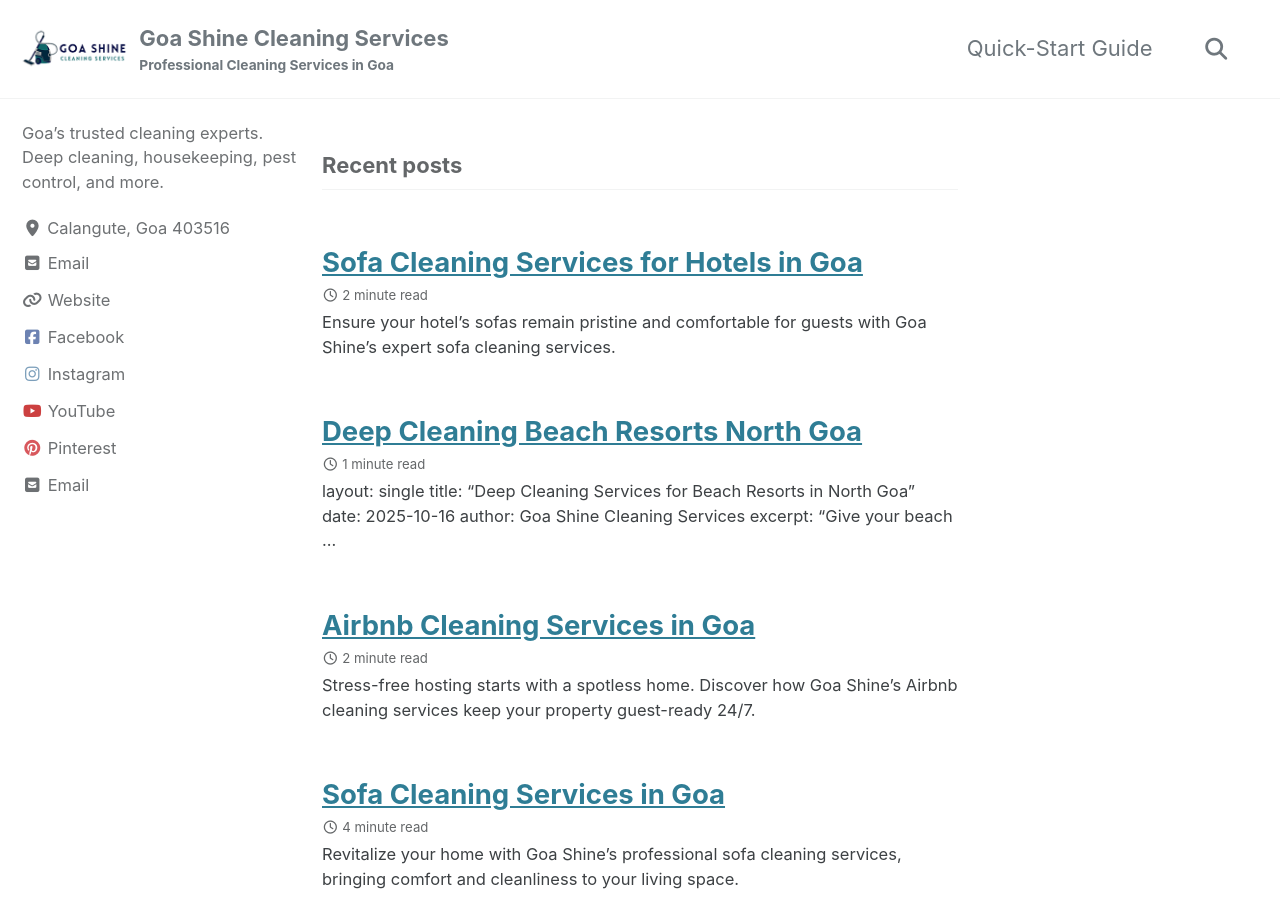
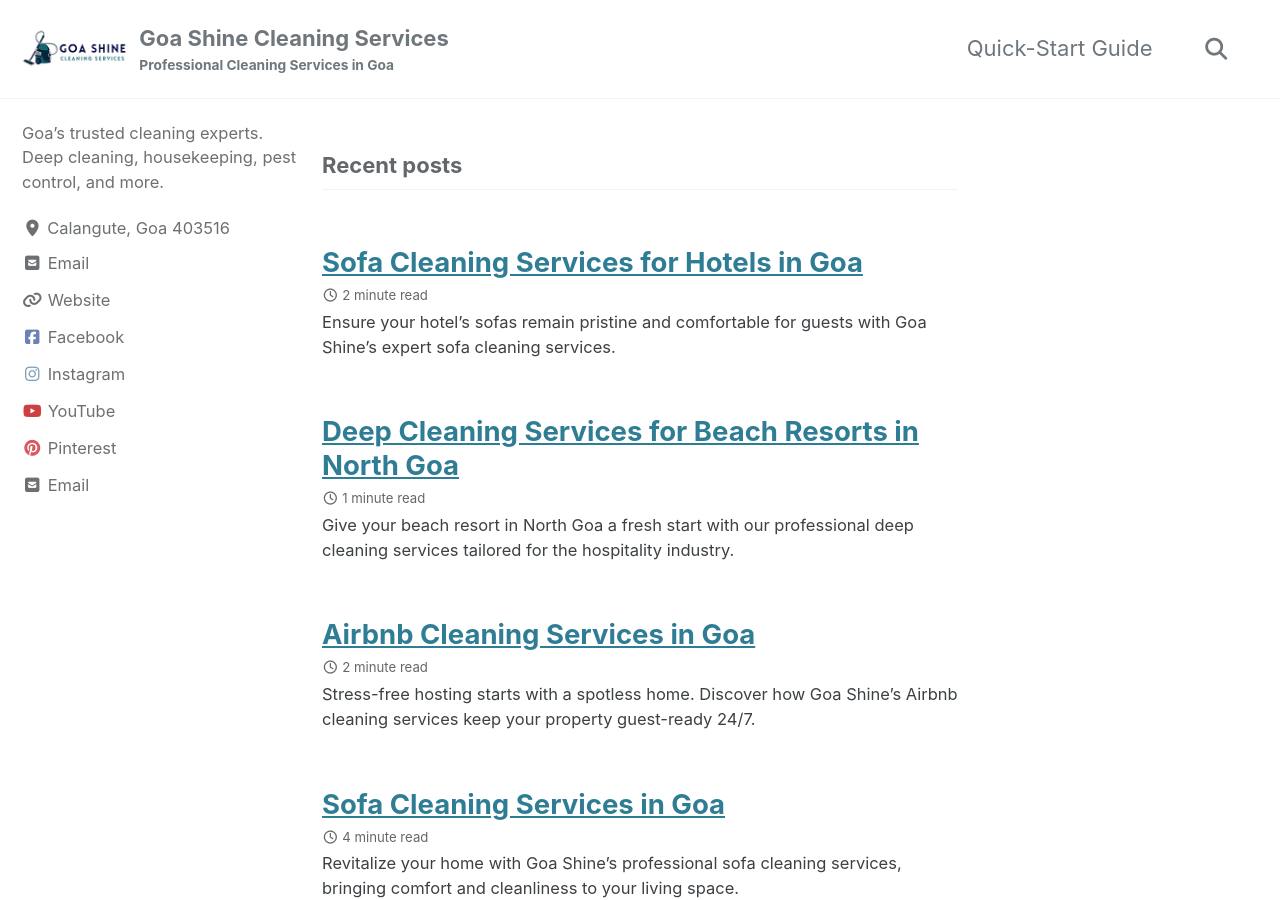
Before and after one commit to goashinecs/goashinecs, a Jekyll site: the page built from index.html, in a window 1280 px wide and 900 px high. Built offline with Jekyll 4.4.1, drawn with Linux system fonts in a browser that asks for light colours; cached includes are drawn as plain includes; the list of posts is cut into pages by our own code; part of the change alters nothing that is shown.

Commit message:
Update 2025-10-16-deep-cleaning-beach-resorts-north-goa.md

```diff
--- a/_posts/2025-10-16-deep-cleaning-beach-resorts-north-goa.md
+++ b/_posts/2025-10-16-deep-cleaning-beach-resorts-north-goa.md
@@ -1,3 +1,4 @@
+---
 layout: single
 title: "Deep Cleaning Services for Beach Resorts in North Goa"
 date: 2025-10-16
@@ -10,7 +11,7 @@ header:
   caption: "Thorough Deep Cleaning for Beach Resorts in North Goa"
 ---
 
-In a tropical destination like Goa, resorts need more than just daily housekeeping — they need scheduled **deep cleaning** to maintain hygiene and deliver five-star guest experiences. Goa Shine Cleaning Services offers comprehensive deep cleaning services tailored specifically for beach resorts in North Goa.
+In a tropical destination like Goa, resorts need more than just daily housekeeping — they need scheduled **deep cleaning** to maintain hygiene and deliver five-star guest experiences. **Goa Shine Cleaning Services** offers comprehensive deep cleaning services tailored specifically for beach resorts in North Goa.
 
 ---
 
@@ -28,17 +29,27 @@ In a tropical destination like Goa, resorts need more than just daily housekeepi
 
 ## 🌴 Why Choose Us for Your Beach Resort?
 
-- **Experience with coastal properties**: We understand the unique cleaning challenges posed by humidity, salt air, and high footfall.
-- **Eco-friendly products**: Safe for guests, staff, and the environment.
-- **Minimal disruption**: Our team works around your resort’s operating hours and occupancy.
-- **Customized packages**: Designed to suit boutique resorts, luxury beachfront hotels, or eco-resorts.
-- **Trained professionals**: Our staff is trained in hospitality standards, privacy, and precision.
+- **Experience with coastal properties**
+  We understand the unique cleaning challenges posed by humidity, salt air, and high guest turnover.
+
+- **Eco-friendly cleaning products**
+  Safe for guests, staff, and the surrounding environment.
+
+- **Minimal disruption to guests**
+  Our trained team works around your resort’s operating hours and occupancy schedule.
+
+- **Tailored cleaning packages**
+  Designed for boutique hotels, luxury beach resorts, and eco-resorts alike.
+
+- **Trained hospitality cleaning staff**
+  Our cleaners are discreet, professional, and trained to meet hospitality standards.
 
 ---
 
 ## 📍 Serving All of North Goa
 
-We cater to beach resorts located in:
+We offer resort deep cleaning services in:
+
 - Baga
 - Calangute
 - Anjuna
@@ -46,24 +57,29 @@ We cater to beach resorts located in:
 - Morjim
 - Vagator
 - Ashwem
-- Arambol and surrounding areas
+- Arambol and nearby beach areas
 
 ---
 
 ## 🧽 How Our Process Works
 
-1. **Site Visit & Assessment**
+1. **Initial Site Visit & Assessment**
+   We evaluate your resort’s cleaning requirements and spaces.
+
 2. **Customized Cleaning Plan**
-3. **Execution with Professional Equipment**
-4. **Quality Check & Client Sign-Off**
+   We create a detailed plan based on your schedule and property layout.
 
-Whether it's seasonal deep cleaning or a one-time refresh before peak season, we’ve got you covered.
+3. **Deep Cleaning Execution**
+   Using industrial-grade equipment and eco-safe products.
+
+4. **Quality Check & Client Approval**
+   A final walk-through ensures everything meets your expectations.
 
 ---
 
 ## 📞 Book a Deep Cleaning for Your Resort Today
 
-Don't let dust, grime, or salt air affect your guest reviews. Partner with Goa Shine Cleaning Services for spotless results.
+Don’t let salt air, sand, and humidity affect your guest reviews. Partner with **Goa Shine Cleaning Services** for spotless, resort-grade results.
 
 - **Call**: +91 81779 10672
 - **Email**: goashinecs@gmail.com
@@ -71,6 +87,4 @@ Don't let dust, grime, or salt air affect your guest reviews. Partner with Goa S
 
 ---
 
-Deliver the luxury your guests expect — starting with a clean, sanitized environment they can trust.
-
----
+**Deliver the luxury your guests expect — starting with a clean, sanitized environment they can trust.**
```
